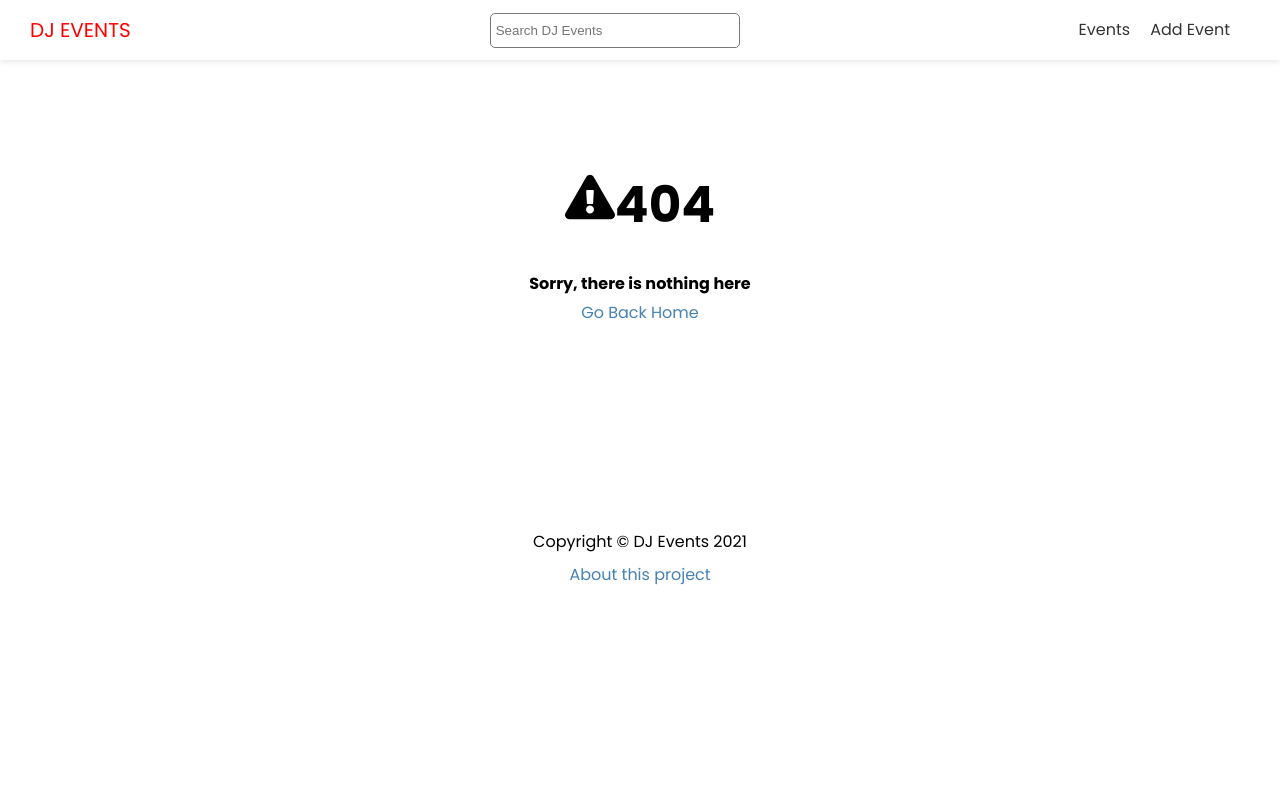
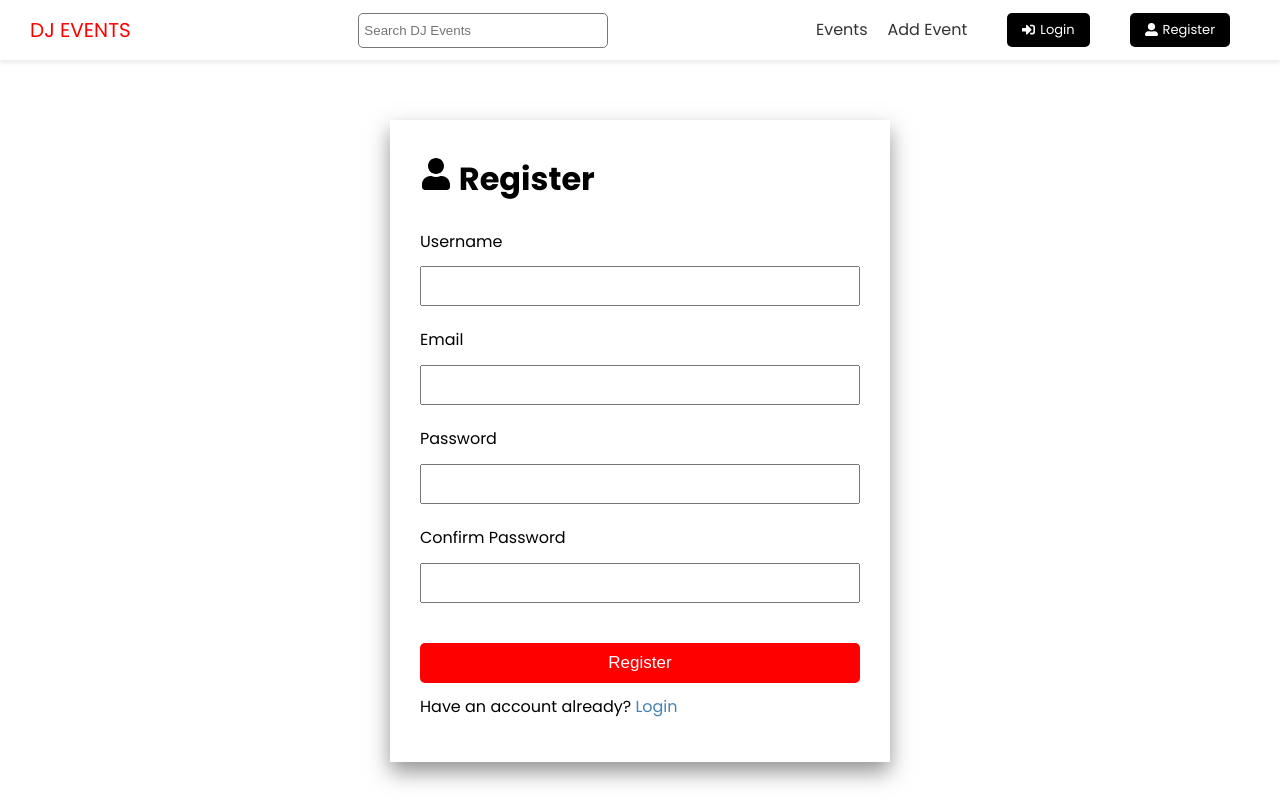
Before and after one commit to AcarMeel/nextjs-dj-events-fe, a Next.js app: page /account/register in a window 1280 px wide. Before the commit this address had no page. Shown: the top 800 px of the page. Built offline with nearby package versions, Linux system fonts and the light colour scheme.

Commit message:
Login and Register Components

```diff
--- a/components/Header.js
+++ b/components/Header.js
@@ -1,6 +1,7 @@
 import Link from 'next/link';
 import styles from '@/styles/Header.module.css';
 import Search from './Search'
+import { FaSignInAlt, FaUserAlt } from 'react-icons/fa';
 
 export default function Header() {
     return (
@@ -23,6 +24,16 @@
                             <a>Add Event</a>
                         </Link>
                     </li>
+                    <li>
+                        <Link href="/account/login">
+                            <a className="btn-secondary btn-icon"><FaSignInAlt /> Login</a>
+                        </Link>
+                    </li>
+                    <li>
+                        <Link href="/account/register">
+                            <a className="btn-secondary btn-icon"><FaUserAlt /> Register</a>
+                        </Link>
+                    </li>
                 </ul>
             </nav>
         </header>
--- /dev/null
+++ b/pages/account/register.js
@@ -0,0 +1,89 @@
+import "react-toastify/dist/ReactToastify.css";
+import Link from "next/link";
+import { FaUser } from "react-icons/fa";
+import { ToastContainer, toast } from "react-toastify";
+import { useState, useEffect, useContext } from "react";
+import Layout from "@/components/Layout";
+import styles from "@/styles/AuthForm.module.css";
+
+const register = () => {
+  const [email, setEmail] = useState("");
+  const [password, setPassword] = useState("");
+  const [username, setUsername] = useState("");
+  const [passwordConfirm, setPasswordConfirm] = useState('')
+  const handleSubmit = (e) => {
+      e.preventDefault();
+      if (password !== passwordConfirm) {
+          toast.error('Passwords don\'t match');
+          return;
+      }
+  };
+  return (
+    <div>
+      <Layout title="User Registration">
+        <div className={styles.auth}>
+          <h1>
+            <FaUser /> Register
+          </h1>
+          <ToastContainer position="bottom"/>
+          <form onSubmit={handleSubmit}>
+          <div>
+              <label htmlFor="username">Username</label>
+              <input
+                type="text"
+                name="username"
+                id="username"
+                value={username}
+                onChange={(e) => {
+                  setUsername(e.target.value)
+                }}
+              />
+            </div>
+            <div>
+              <label htmlFor="email">Email</label>
+              <input
+                type="email"
+                name="email"
+                id="email"
+                value={email}
+                onChange={(e) => {
+                  setEmail(e.target.value)
+                }}
+              />
+            </div>
+            <div>
+              <label htmlFor="password">Password</label>
+              <input
+                type="password"
+                name="password"
+                id="password"
+                value={password}
+                onChange={(e) => {
+                  setPassword(e.target.value)
+                }}
+              />
+            </div>
+            <div>
+              <label htmlFor="passwordConfirm">Confirm Password</label>
+              <input
+                type="password"
+                name="passwordConfirm"
+                id="passwordConfirm"
+                value={passwordConfirm}
+                onChange={(e) => {
+                  setPasswordConfirm(e.target.value)
+                }}
+              />
+            </div>
+            <input type="submit" value="Register" className="btn" />
+          </form>
+          <p>
+              Have an account already? <Link href="/account/login">Login</Link>
+          </p>
+        </div>
+      </Layout>
+    </div>
+  );
+};
+
+export default register;
--- /dev/null
+++ b/styles/AuthForm.module.css
@@ -0,0 +1,31 @@
+.auth {
+  max-width: 500px;
+  margin: auto;
+  padding: 30px;
+  box-shadow: 0px 10px 20px 0px rgba(50, 50, 50, 0.52);
+}
+
+.auth label {
+  display: block;
+  margin-bottom: 10px;
+}
+
+.auth input[type="text"],
+.auth input[type="email"],
+.auth input[type="password"] {
+  display: block;
+  width: 100%;
+  height: 40px;
+  padding: 5px;
+  font-size: 18px;
+}
+
+.auth input[type="submit"] {
+  margin-top: 20px;
+  width: 100%;
+  font-size: 17px;
+}
+
+.auth div {
+  margin-bottom: 20px;
+}
```
Also changed, not shown: pages/account/login.js (added, +59 -0 lines).
